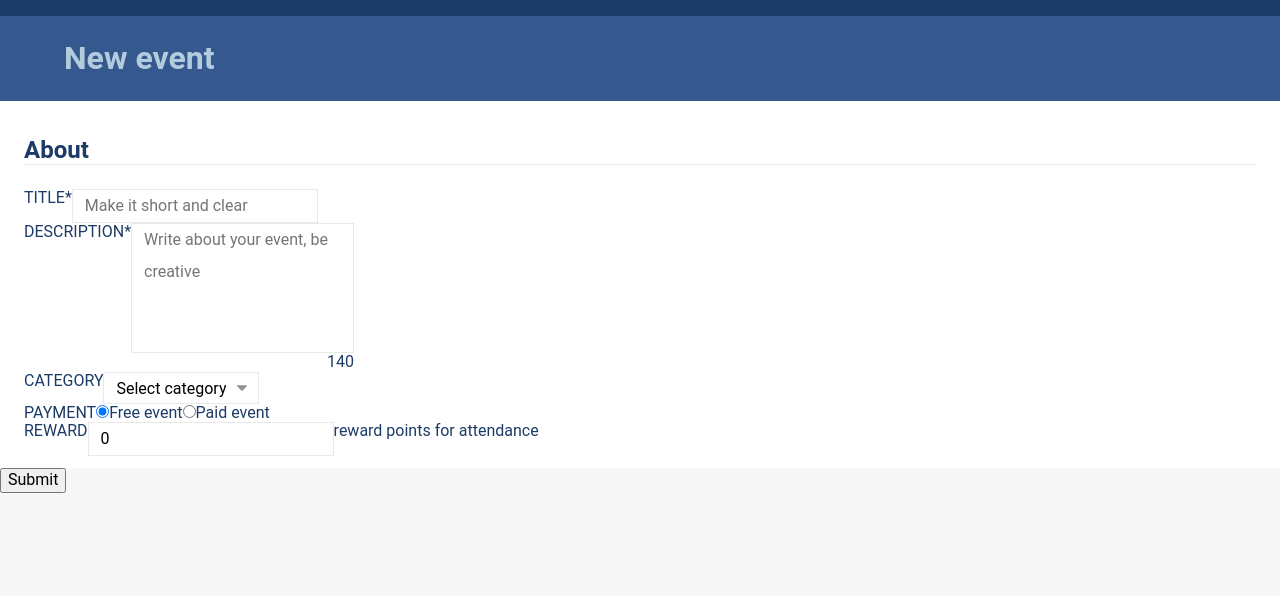
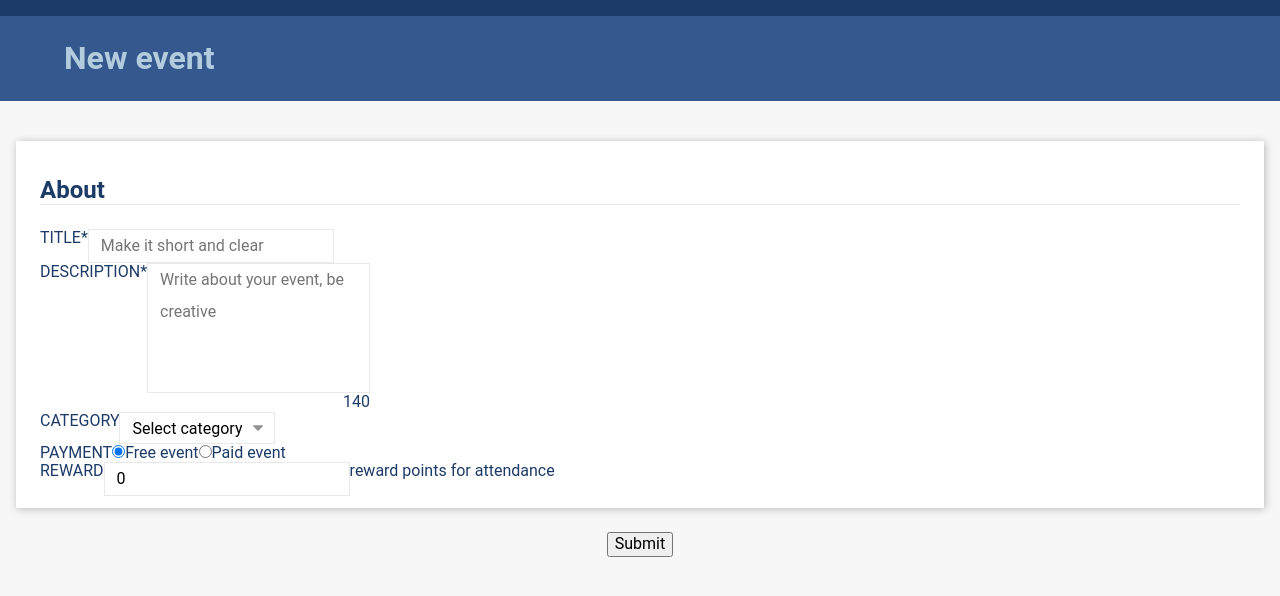
Before and after one commit to pumanitro/Accenture-Interview-App, a React (Create React App) app: page / in a window 1280 px wide. Shown: the top 596 px of the page. Built offline with nearby package versions, Linux system fonts and the light colour scheme.

Commit message:
Styled card borders with shadows.

```diff
--- a/src/components/AppWrapper/AppWrapepr.s.ts
+++ b/src/components/AppWrapper/AppWrapepr.s.ts
@@ -4,5 +4,6 @@ export const AppWrapperStyles = styled.div`
   width: 1200px;
   margin: auto;
   display: flex;
-  justify-content: center;
+  align-items: center;
+  flex-direction: column;
 `;
--- a/src/components/Card/Card.s.ts
+++ b/src/components/Card/Card.s.ts
@@ -5,6 +5,10 @@ export const Card = styled.div`
   padding: 12px 24px;
   display: flex;
   flex-direction: column;
+  width: 100%;
+  margin-bottom: 24px;
+
+  box-shadow: 1px 1px 8px ${props => props.theme.colors.utils.border.shadow};
 `;
 
 export const CardTitle = styled.h3`
--- a/src/components/NewEventHeader/NewEventHeader.s.tsx
+++ b/src/components/NewEventHeader/NewEventHeader.s.tsx
@@ -5,6 +5,7 @@ export const HeaderWrapper = styled.div`
   border-top: 16px solid ${props => props.theme.colors.utils.text.dark};
   font-weight: 300;
   background-color: ${props => props.theme.colors.utils.background.mid};
+  margin-bottom: 40px;
 `;
 
 export const StyledHeading = styled.h1`
@@ -14,5 +15,5 @@ export const StyledHeading = styled.h1`
 `;
 
 export const StyledAppWrapper = styled(AppWrapperStyles)`
-  justify-content: flex-start;
+  align-items: flex-start;
 `;
--- a/src/global/Themes/CoreTheme.tsx
+++ b/src/global/Themes/CoreTheme.tsx
@@ -11,6 +11,7 @@ export const CoreTheme = {
       border: {
         mid: '#e9e9e9',
         dark: '#929292',
+        shadow: '#b8b8b8',
       },
       link: '#3C7EFF',
       placeholder: '#959595',
--- a/src/pages/Home/Home.tsx
+++ b/src/pages/Home/Home.tsx
@@ -2,6 +2,7 @@ import React, { FunctionComponent } from 'react';
 import { NewEventHeader } from 'components/NewEventHeader/NewEventHeader';
 import { About } from './About/About';
 import { ObjectForm } from 'global/ObjectForm/ObjectForm';
+import { AppWrapper } from 'components/AppWrapper/AppWrapper';
 
 export const Home: FunctionComponent = () => (
   <ObjectForm
@@ -15,8 +16,10 @@ export const Home: FunctionComponent = () => (
     onSubmit={formBag => console.log(formBag)}
   >
     <NewEventHeader />
-    <About />
 
-    <button type="submit"> Submit </button>
+    <AppWrapper>
+      <About />
+      <button type="submit"> Submit </button>
+    </AppWrapper>
   </ObjectForm>
 );
```
